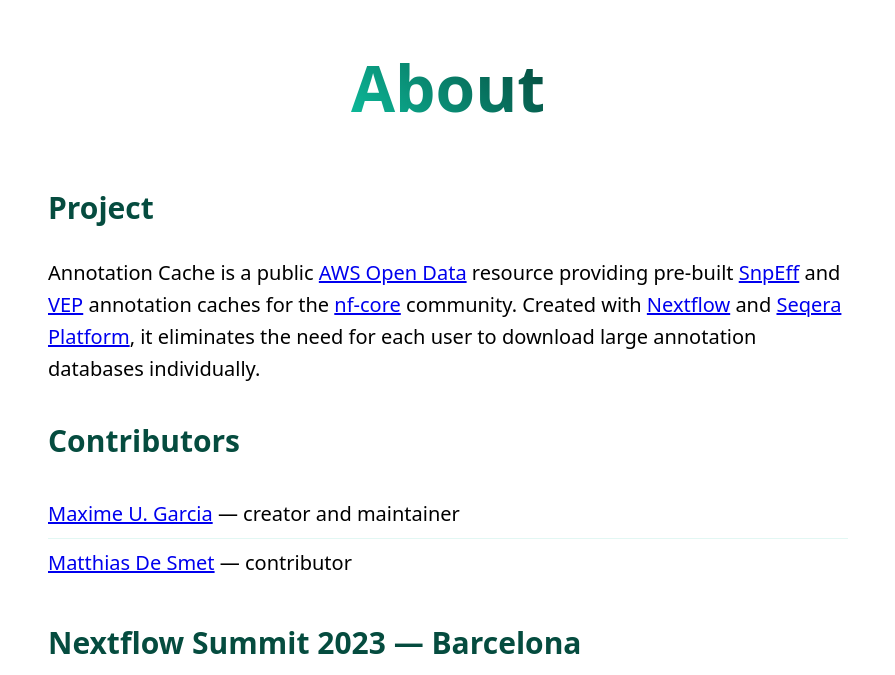
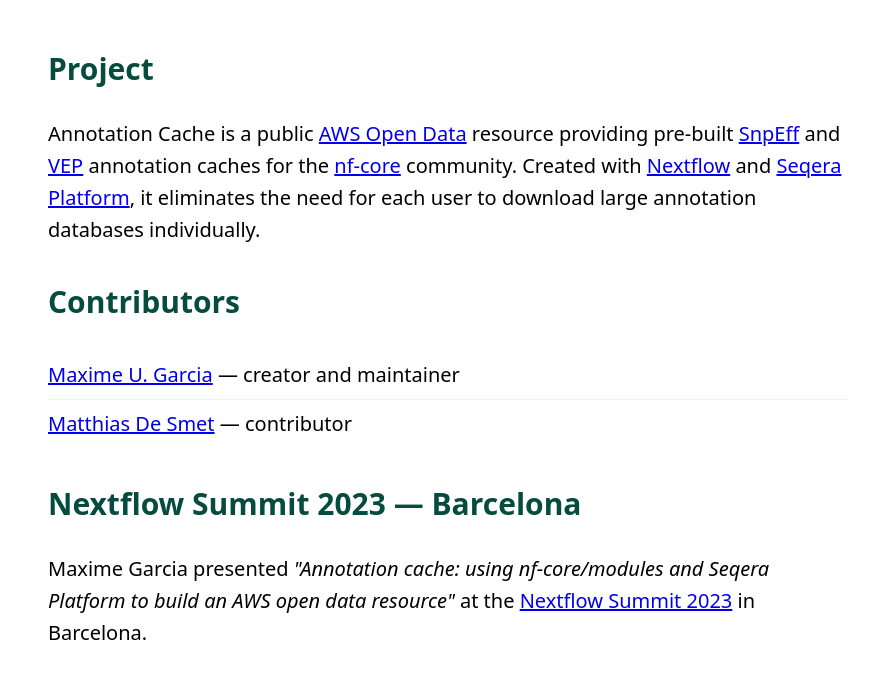
Before and after one commit to annotation-cache/annotation-cache.github.io, an Astro site: page /about in a window 1280 px wide. Shown: the part 75-750 px from the top of the page, without its empty margins (192-1087 px from the left). Built offline with nearby package versions, Linux system fonts and the light colour scheme; Astro itself is replaced by a stand-in of ours.

Commit message:
refactor: remove redundant About title from about page

```diff
--- a/src/pages/about.astro
+++ b/src/pages/about.astro
@@ -5,8 +5,6 @@ import Footer from "../layouts/Footer.astro";
 
 <Layout title="About - Annotation Cache">
     <main>
-        <h1><span class="text-gradient">About</span></h1>
-
         <h2>Project</h2>
         <p>
             Annotation Cache is a public <a href="https://registry.opendata.aws/">AWS Open Data</a>
```
